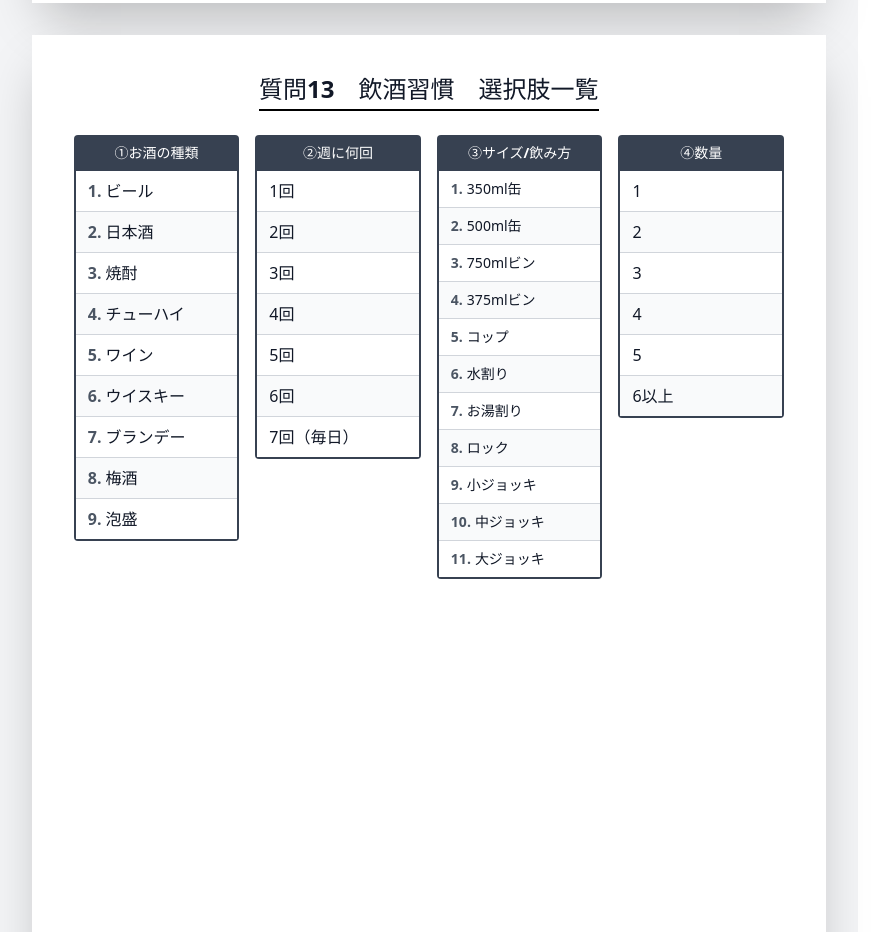
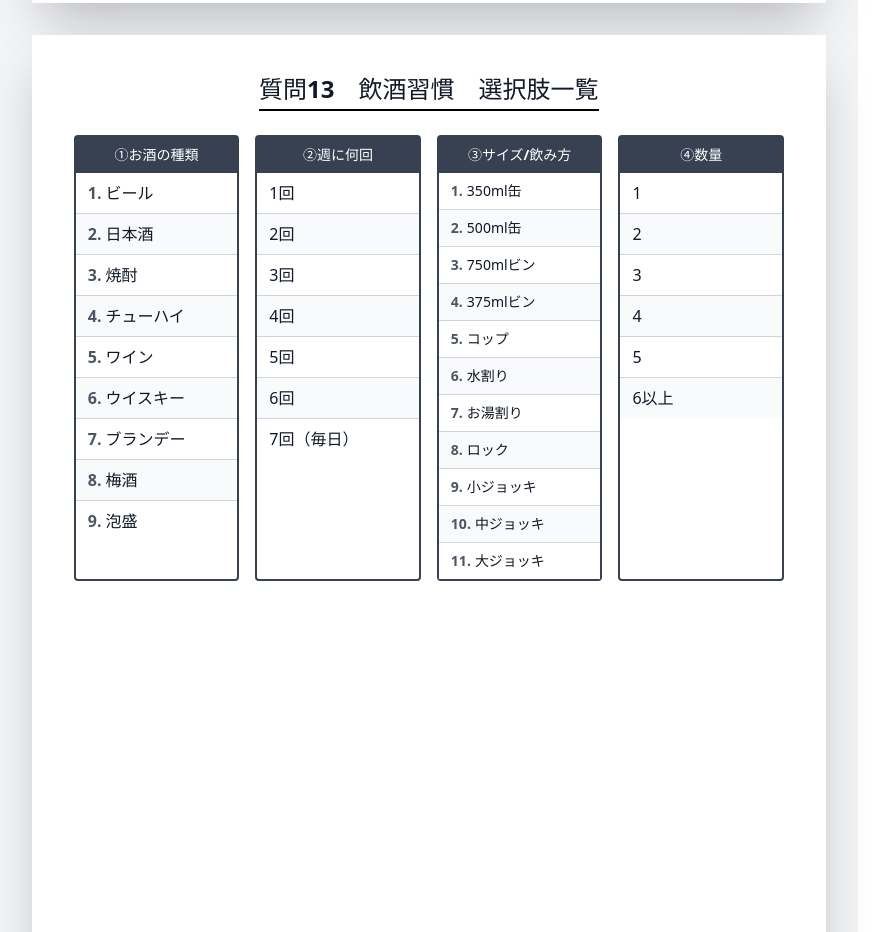
Before and after one commit to hashimoto-hiroyuki/touka-survey, a React (Vite) app: page / in a window 1280 px wide. Shown: the part 1420-2352 px from the top of the page, without its empty margins (0-895 px from the left). Built offline with nearby package versions, Linux system fonts and the light colour scheme.

Commit message:
Update SurveyEditor.jsx

```diff
--- a/src/SurveyEditor.jsx
+++ b/src/SurveyEditor.jsx
@@ -929,11 +929,11 @@ const SurveyEditor = () => {
           <div className="flex justify-between gap-4 px-1" style={{ minHeight: '45%' }}>
 
             {/* ① お酒の種類 */}
-            <div className="flex-1">
-              <h2 className="text-sm font-bold bg-gray-700 text-white px-2 py-2 text-center rounded-t whitespace-nowrap">
+            <div className="flex-1 border-2 border-gray-700 rounded">
+              <h2 className="text-sm font-bold bg-gray-700 text-white px-2 py-2 text-center whitespace-nowrap">
                 ①お酒の種類
               </h2>
-              <div className="border-2 border-gray-700 border-t-0 rounded-b">
+              <div>
                 {[
                   { num: 1, name: 'ビール' },
                   { num: 2, name: '日本酒' },
@@ -954,11 +954,11 @@ const SurveyEditor = () => {
             </div>
 
             {/* ② 頻度 */}
-            <div className="flex-1">
-              <h2 className="text-sm font-bold bg-gray-700 text-white px-2 py-2 text-center rounded-t whitespace-nowrap">
+            <div className="flex-1 border-2 border-gray-700 rounded">
+              <h2 className="text-sm font-bold bg-gray-700 text-white px-2 py-2 text-center whitespace-nowrap">
                 ②週に何回
               </h2>
-              <div className="border-2 border-gray-700 border-t-0 rounded-b">
+              <div>
                 {['1回', '2回', '3回', '4回', '5回', '6回', '7回（毎日）'].map((item, idx) => (
                   <div key={idx} className={`px-3 py-2 text-base ${idx % 2 === 0 ? 'bg-white' : 'bg-gray-50'} ${idx < 6 ? 'border-b border-gray-300' : ''}`}>
                     {item}
@@ -968,11 +968,11 @@ const SurveyEditor = () => {
             </div>
 
             {/* ③ サイズ・飲み方 */}
-            <div className="flex-1">
-              <h2 className="text-sm font-bold bg-gray-700 text-white px-2 py-2 text-center rounded-t whitespace-nowrap">
+            <div className="flex-1 border-2 border-gray-700 rounded">
+              <h2 className="text-sm font-bold bg-gray-700 text-white px-2 py-2 text-center whitespace-nowrap">
                 ③サイズ/飲み方
               </h2>
-              <div className="border-2 border-gray-700 border-t-0 rounded-b">
+              <div>
                 {[
                   { num: 1, name: '350ml缶' },
                   { num: 2, name: '500ml缶' },
@@ -995,11 +995,11 @@ const SurveyEditor = () => {
             </div>
 
             {/* ④ 数量 */}
-            <div className="flex-1">
-              <h2 className="text-sm font-bold bg-gray-700 text-white px-2 py-2 text-center rounded-t whitespace-nowrap">
+            <div className="flex-1 border-2 border-gray-700 rounded">
+              <h2 className="text-sm font-bold bg-gray-700 text-white px-2 py-2 text-center whitespace-nowrap">
                 ④数量
               </h2>
-              <div className="border-2 border-gray-700 border-t-0 rounded-b">
+              <div>
                 {['1', '2', '3', '4', '5', '6以上'].map((item, idx) => (
                   <div key={idx} className={`px-3 py-2 text-base ${idx % 2 === 0 ? 'bg-white' : 'bg-gray-50'} ${idx < 5 ? 'border-b border-gray-300' : ''}`}>
                     {item}
```
